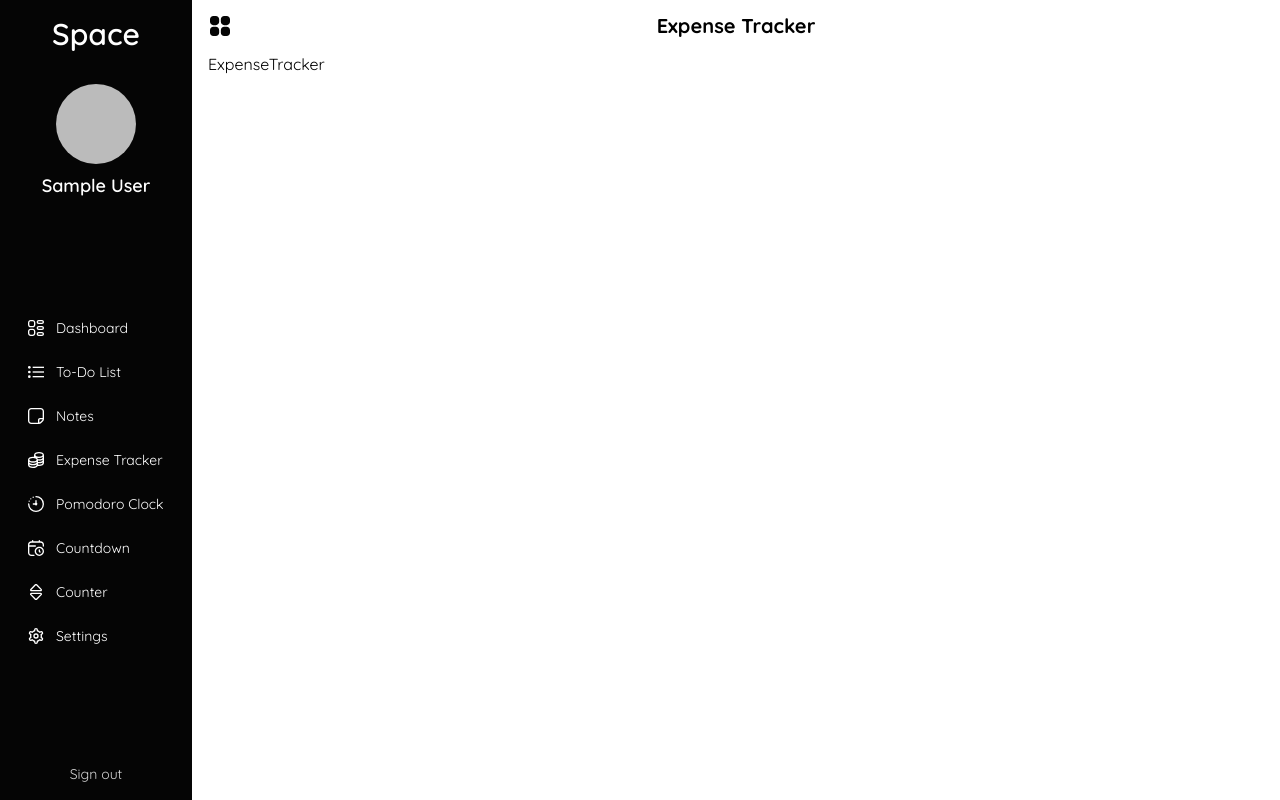
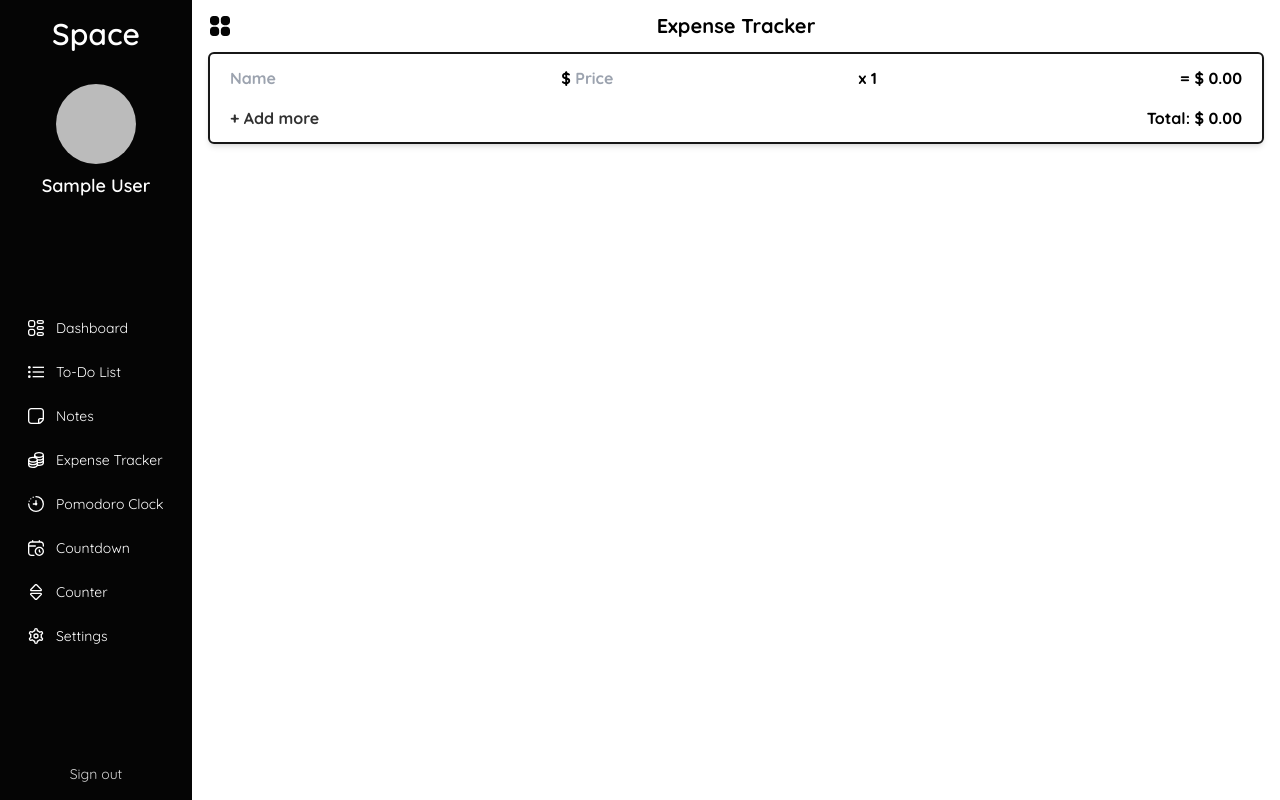
Before and after one commit to Sulkhans/Space, a React (Vite) app: page /Space/expense-tracker in a window 1280 px wide. Built offline with nearby package versions, Linux system fonts and the light colour scheme; no server answers; sample sign-in values are in the browser's storage.

Commit message:
Expense calculation

```diff
--- a/src/pages/ExpenseTracker.tsx
+++ b/src/pages/ExpenseTracker.tsx
@@ -1,3 +1,117 @@
+import { useState } from "react";
+
+type expenseType = {
+  name: string;
+  price: string;
+  quantity: string;
+};
+
 export const ExpenseTracker = () => {
-  return <div>ExpenseTracker</div>;
+  const [expenses, setExpenses] = useState<Array<expenseType>>([
+    { name: "", price: "", quantity: "1" },
+  ]);
+
+  const handleChange = (i: number, e: React.ChangeEvent<HTMLInputElement>) => {
+    const { name, value } = e.target;
+    setExpenses((prev) => {
+      const updated = [...prev];
+      updated[i] = { ...updated[i], [name]: value };
+      return updated;
+    });
+  };
+  const handlePrice = (i: number, e: any) => {
+    const key = e.key;
+    if (!/^\d+$/.test(key) && key !== "." && key !== "Backspace") {
+      e.preventDefault();
+      return;
+    }
+    if (expenses[i].price.includes(".") && key === ".") {
+      e.preventDefault();
+      return;
+    }
+    if (expenses[i].price.split(".")[1]?.length === 2 && key !== "Backspace") {
+      e.preventDefault();
+      return;
+    }
+  };
+  const handleQuantity = (i: number, e: any) => {
+    const key = e.key;
+    if (!/^\d+$/.test(key) && key !== "Backspace") {
+      e.preventDefault();
+      return;
+    }
+    if (expenses[i].quantity.length == 0 && key === "0") {
+      e.preventDefault();
+      return;
+    }
+  };
+  const handleNew = () => {
+    setExpenses((prev) => {
+      const updated = [...prev];
+      updated.push({ name: "", price: "", quantity: "1" });
+      return updated;
+    });
+  };
+  const total = () => {
+    const prices = expenses.map((i) => Number(i.price) * Number(i.quantity));
+    const total = prices.reduce((sum, current) => sum + current, 0);
+    return total.toFixed(2);
+  };
+
+  return (
+    <div>
+      <div className="font-bold p-3 gap-4 border-2 border-neutral-900 shadow-md flex flex-col rounded-md select-none transition-all">
+        {expenses.map((item, i) => (
+          <div
+            key={i}
+            className="grid grid-cols-[0.4fr_0.4fr_0.2fr] sm:grid-cols-[0.4fr_0.4fr_0.2fr_0.4fr] sm:px-2 place-items-center text-nowrap"
+          >
+            <input
+              name="name"
+              placeholder="Name"
+              value={item.name}
+              onChange={(e) => handleChange(i, e)}
+              maxLength={30}
+              className="w-full pr-2"
+            />
+            <div>
+              <span>$ </span>
+              <input
+                name="price"
+                placeholder="Price"
+                value={item.price}
+                onChange={(e) => handleChange(i, e)}
+                onKeyDown={(e) => handlePrice(i, e)}
+                maxLength={10}
+                className="w-4/5"
+              />
+            </div>
+            <div>
+              <span>x </span>
+              <input
+                name="quantity"
+                value={item.quantity}
+                onChange={(e) => handleChange(i, e)}
+                onKeyDown={(e) => handleQuantity(i, e)}
+                maxLength={3}
+                className="w-8"
+              />
+            </div>
+            <span className="hidden sm:flex sm:gap-1 sm:place-self-end">
+              = $ {(Number(item.price) * Number(item.quantity)).toFixed(2)}
+            </span>
+          </div>
+        ))}
+        <div className="flex justify-between sm:mx-2">
+          <button
+            onClick={handleNew}
+            className="opacity-80 hover:opacity-100 transition-all"
+          >
+            + Add more
+          </button>
+          <span className="select-text">Total: $ {total()}</span>
+        </div>
+      </div>
+    </div>
+  );
 };
```
